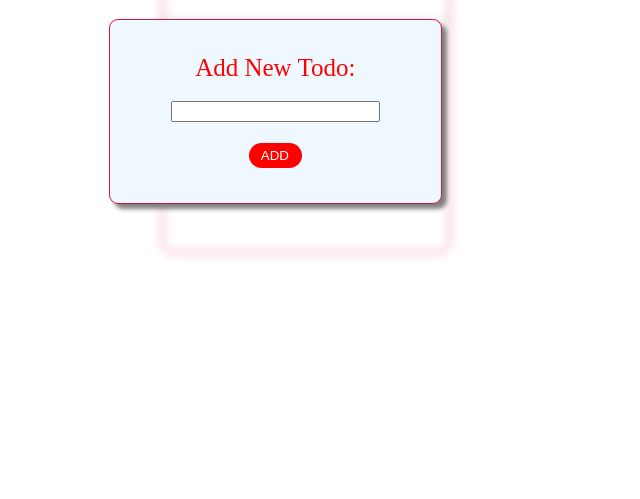
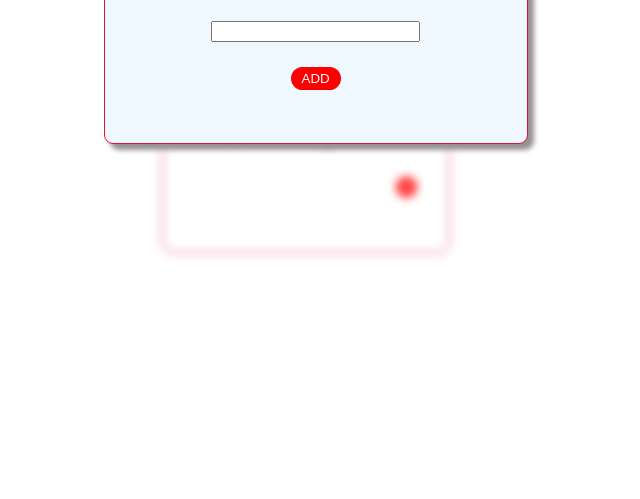
Before and after one commit to Md-Sameera/project3, a plain HTML site: page index4.html in a window 1280 px wide. Shown: the part 301-800 px from the top of the page, without its empty margins (352-992 px from the left). Drawn offline with Linux system fonts and the light colour scheme.

Commit message:
Update index4.html

```diff
--- a/index4.html
+++ b/index4.html
@@ -29,16 +29,16 @@
             width: 200%;
             height: 160px;
             text-align: center;
-            padding: 18px 30px 5px 30px;
+            padding: 15% 50% ;
             background-color: aliceblue;
-            line-height: 20px;
-            box-shadow: 5px 5px 4px gray;
+            line-height: 22px;
+            box-shadow: 6px 6px 5px rgb(151, 145, 145);
         }
         .child{
             max-width: 100%;
             position: absolute;
-            top: 40%;
-            left: 36%;
+            margin-top: 8%;
+            margin-left: 8%;
             color: red;
         }
     </style>
```
